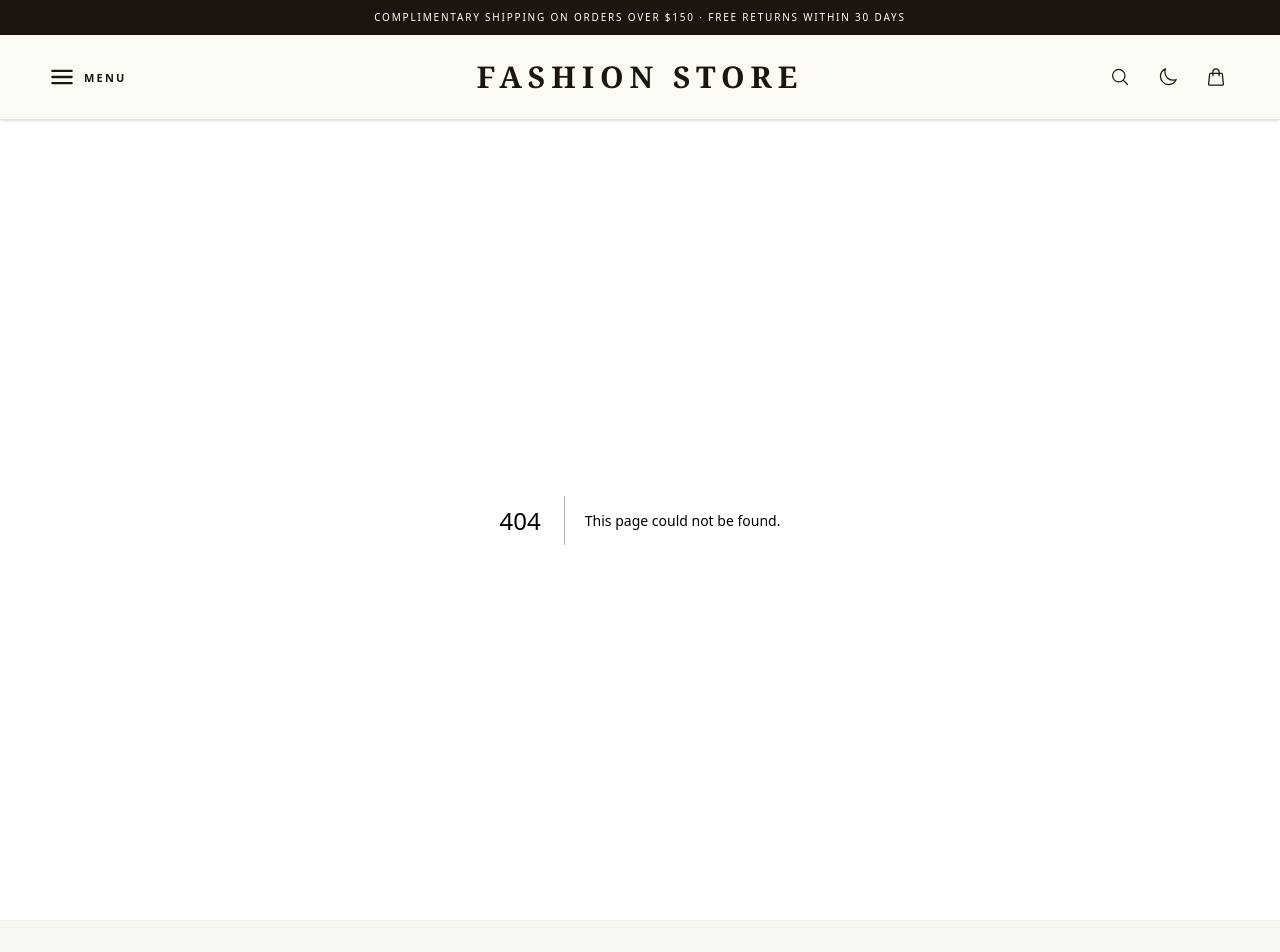
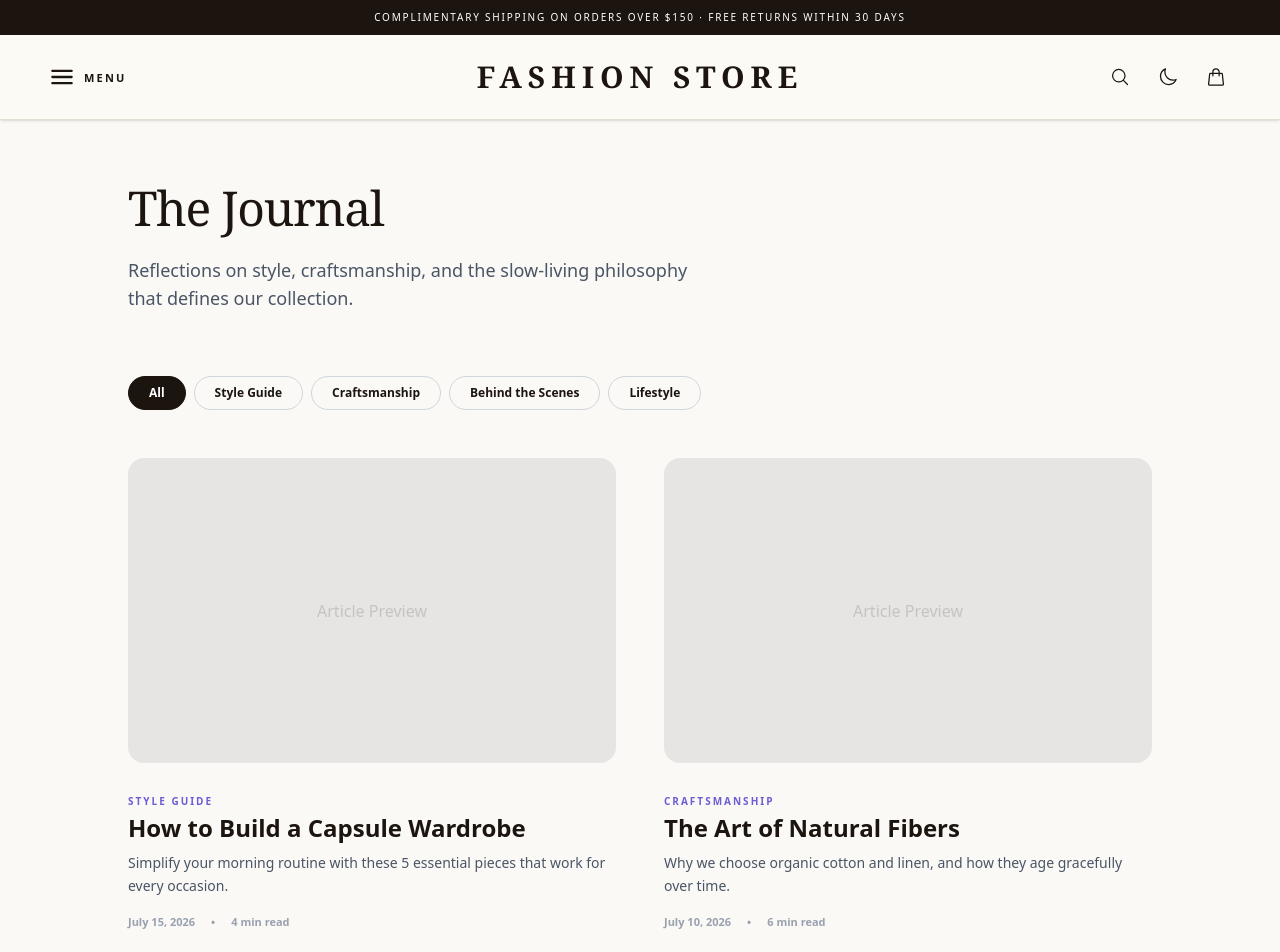
Before and after one commit to shimanta18/Fashion-store, a Next.js app: page /journal in a window 1280 px wide. Before the commit this address had no page. Shown: the top 952 px of the page. Built offline with nearby package versions, Linux system fonts and the light colour scheme.

Commit message:
add journal

```diff
--- /dev/null
+++ b/src/app/journal/page.jsx
@@ -0,0 +1,114 @@
+'use client';
+
+import Link from 'next/link';
+import { useState } from 'react';
+
+
+const journalEntries = [
+  {
+    id: 1,
+    category: 'Style Guide',
+    title: 'How to Build a Capsule Wardrobe',
+    excerpt: 'Simplify your morning routine with these 5 essential pieces that work for every occasion.',
+    date: 'July 15, 2026',
+    readTime: '4 min read',
+  },
+  {
+    id: 2,
+    category: 'Craftsmanship',
+    title: 'The Art of Natural Fibers',
+    excerpt: 'Why we choose organic cotton and linen, and how they age gracefully over time.',
+    date: 'July 10, 2026',
+    readTime: '6 min read',
+  },
+  {
+    id: 3,
+    category: 'Behind the Scenes',
+    title: 'Our Design Process',
+    excerpt: 'A look inside the studio where our sketches become tangible garments.',
+    date: 'July 05, 2026',
+    readTime: '5 min read',
+  },
+  {
+    id: 4,
+    category: 'Lifestyle',
+    title: 'Slow Living in the City',
+    excerpt: 'Finding quiet moments and maintaining a sustainable lifestyle in a fast-paced environment.',
+    date: 'June 28, 2026',
+    readTime: '3 min read',
+  },
+];
+
+const categories = ['All', 'Style Guide', 'Craftsmanship', 'Behind the Scenes', 'Lifestyle'];
+
+export default function JournalPage() {
+  const [activeCategory, setActiveCategory] = useState('All');
+
+  const filteredPosts = activeCategory === 'All'
+    ? journalEntries
+    : journalEntries.filter((post) => post.category === activeCategory);
+
+  return (
+    <main className="min-h-screen bg-[#faf9f6] dark:bg-[#120c08] text-[#1c140e] dark:text-[#faf9f6] py-16 px-4 sm:px-6 lg:px-16 transition-colors duration-300">
+      <div className="max-w-5xl mx-auto">
+
+        {/* header */}
+        <header className="mb-16">
+          <h1 className="text-4xl md:text-5xl font-serif font-light tracking-tight mb-6">The Journal</h1>
+          <p className="text-lg text-gray-600 dark:text-stone-400 max-w-xl">
+            Reflections on style, craftsmanship, and the slow-living philosophy that defines our collection.
+          </p>
+        </header>
+
+        {/* filters */}
+        <div className="flex flex-wrap gap-2 mb-12">
+          {categories.map((cat) => (
+            <button
+              key={cat}
+              onClick={() => setActiveCategory(cat)}
+              className={`px-5 py-2 rounded-full text-xs font-bold transition-all border ${
+                activeCategory === cat
+                  ? 'bg-[#1C140E] dark:bg-[#faf9f6] text-white dark:text-[#120c08] border-[#1C140E] dark:border-[#faf9f6]'
+                  : 'bg-transparent border-gray-300 dark:border-[#2d2117] hover:border-gray-500 dark:hover:border-stone-500'
+              }`}
+            >
+              {cat}
+            </button>
+          ))}
+        </div>
+
+        {/* grid */}
+        <div className="grid grid-cols-1 md:grid-cols-2 gap-x-12 gap-y-16">
+          {filteredPosts.map((post) => (
+            <article key={post.id} className="group flex flex-col gap-4">
+              <Link href={`/journal`} className="block aspect-[16/10] bg-stone-200 dark:bg-[#1a120c] rounded-2xl overflow-hidden mb-2 relative">
+                {/* Image Placeholder */}
+                <div className="absolute inset-0 flex items-center justify-center text-stone-400 opacity-50 group-hover:scale-105 transition-transform duration-500">
+                  Article Preview
+                </div>
+              </Link>
+
+              <div className="space-y-2">
+                <span className="text-[10px] font-bold tracking-[0.2em] uppercase text-[#6C5DD3] dark:text-[#a094f6]">
+                  {post.category}
+                </span>
+                <h2 className="text-2xl font-semibold leading-snug group-hover:underline decoration-2 underline-offset-4">
+                  {post.title}
+                </h2>
+                <p className="text-sm text-gray-600 dark:text-stone-400 leading-relaxed">
+                  {post.excerpt}
+                </p>
+                <div className="flex items-center gap-4 text-[11px] font-bold text-gray-400 pt-2">
+                  <span>{post.date}</span>
+                  <span>•</span>
+                  <span>{post.readTime}</span>
+                </div>
+              </div>
+            </article>
+          ))}
+        </div>
+
+      </div>
+    </main>
+  );
+}
```
